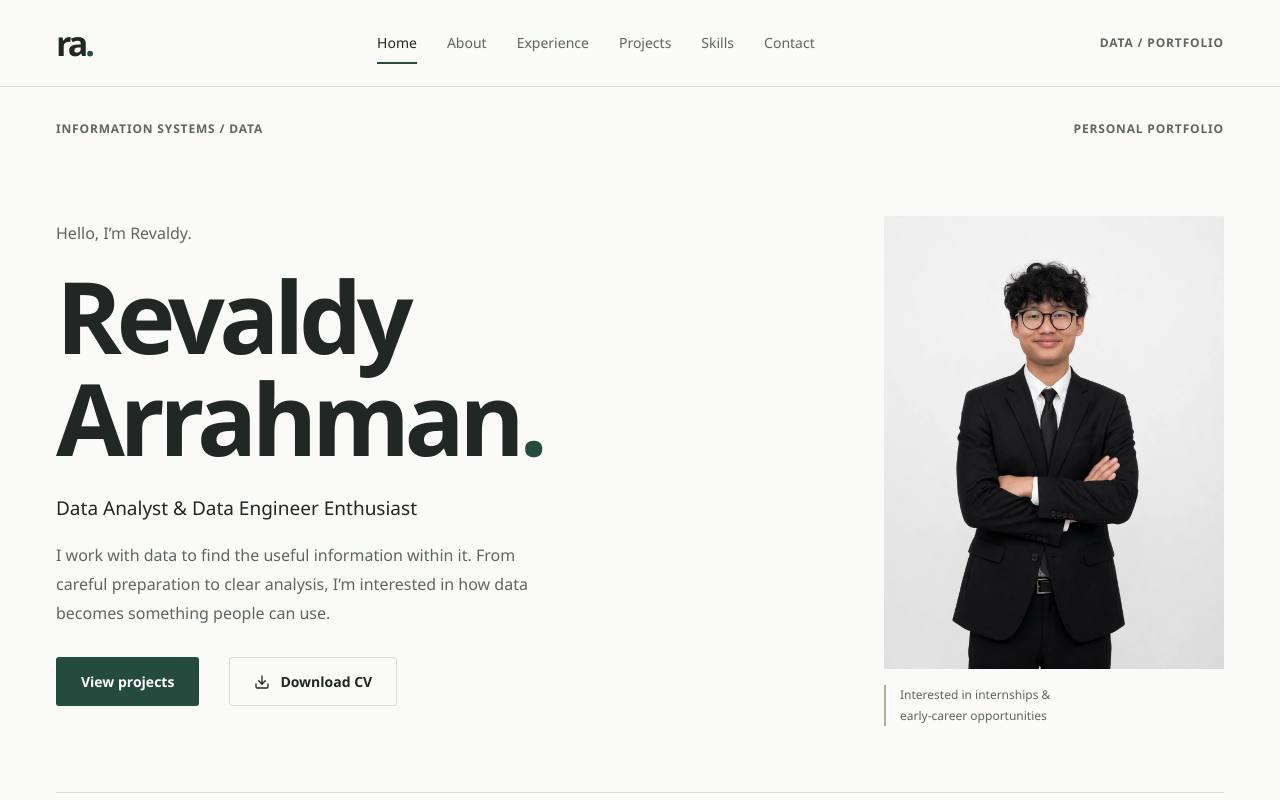
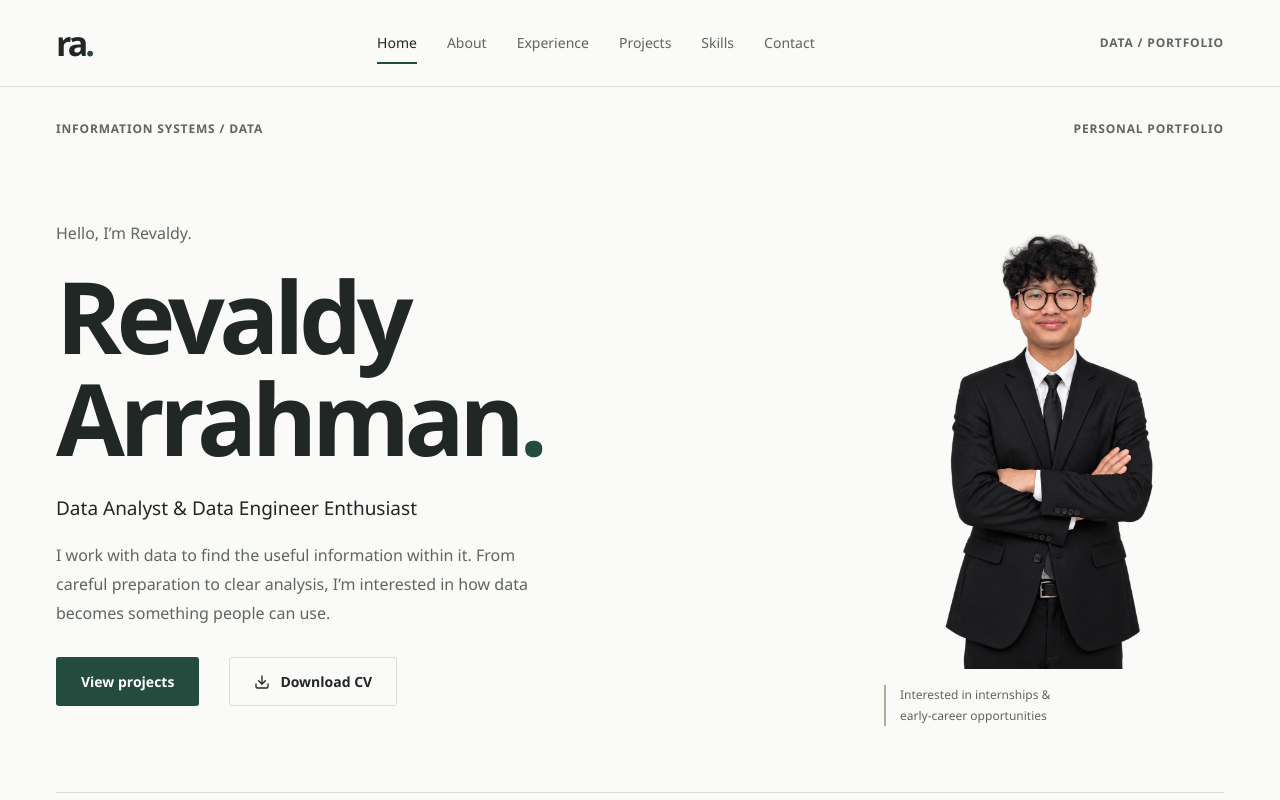
Before and after one commit to revxx26/portofolio_website_revaldy_arrahman, a Next.js app: page / in a window 1280 px wide. Shown: the top 800 px of the page. Built offline with nearby package versions, Linux system fonts and the light colour scheme.

Commit message:
Update Site source

```diff
--- a/app/globals.css
+++ b/app/globals.css
@@ -57,7 +57,7 @@ h1 { margin:0 0 26px; font-size:clamp(64px,7.8vw,108px); letter-spacing:-.055em;
 .focus-flow li span { color:var(--accent); }
 .focus-foot { font-size:11px; color:var(--muted); }
 .opportunity-note { margin:16px 0 0; padding-left:14px; border-left:2px solid #a7b399; color:var(--muted); font-size:12px; line-height:1.7; }
-.profile-photo { position:relative; width:100%; aspect-ratio:3/4; overflow:hidden; background:#efefef; }
+.profile-photo { position:relative; width:100%; aspect-ratio:3/4; overflow:hidden; background:transparent; }
 .profile-photo img { object-fit:cover; object-position:center 25%; }
 .hero-bottom { border-top:1px solid var(--line); padding:21px 0; display:flex; justify-content:space-between; align-items:center; color:var(--muted); }
 .hero-bottom a { font-size:12px; }
--- a/content/portfolio.ts
+++ b/content/portfolio.ts
@@ -4,7 +4,7 @@ export const profile = {
   linkedin: "",
   github: "",
   // Set these only after inspecting the supplied files. Paths are relative to public/.
-  photo: "/images/profile/revaldy-arrahman.png",
+  photo: "/images/profile/revaldy-arrahman-transparent.png",
   cv: "/documents/cv/CV_ATS_REVALDY_ARRAHMAN.pdf",
 };
 
```
Also changed, not shown: public/images/profile/revaldy-arrahman-transparent.png (added).
